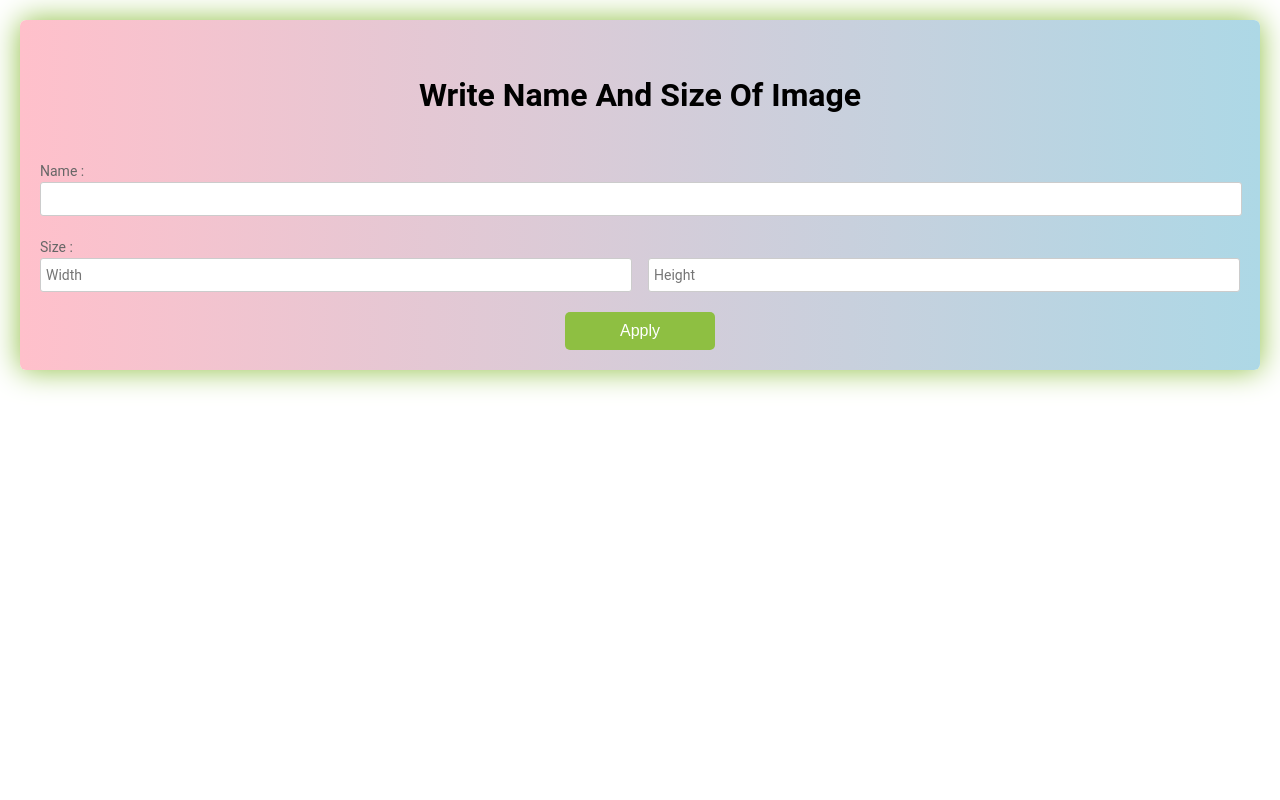
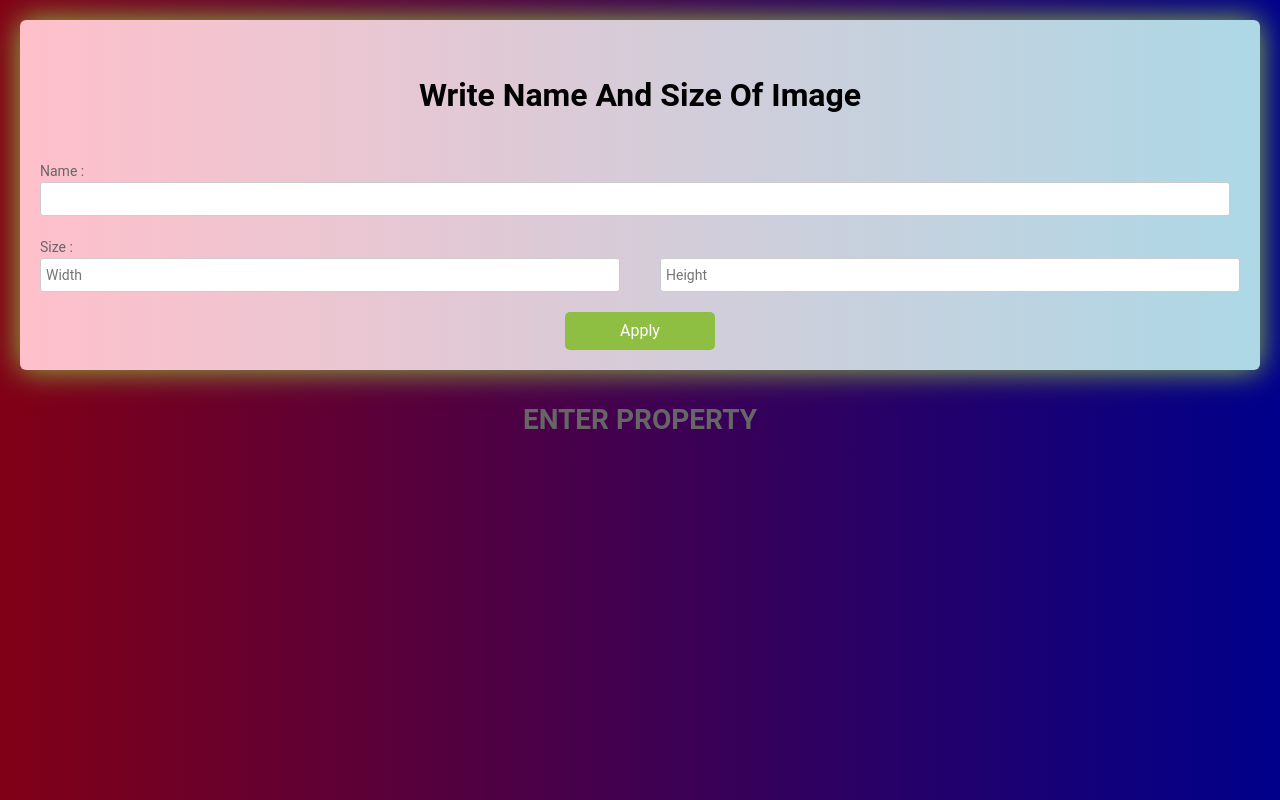
Before and after one commit to Maxxfloat/butterfly, a React (Create React App) app: page / in a window 1280 px wide. Built offline with nearby package versions, Linux system fonts and the light colour scheme.

Commit message:
goal achived

```diff
--- a/package.json
+++ b/package.json
@@ -8,7 +8,8 @@
     "@testing-library/user-event": "^7.2.1",
     "react": "^16.13.1",
     "react-dom": "^16.13.1",
-    "react-scripts": "3.4.3"
+    "react-scripts": "3.4.3",
+    "tachyons": "^4.12.0"
   },
   "scripts": {
     "start": "react-scripts start",
--- a/src/App.js
+++ b/src/App.js
@@ -2,7 +2,6 @@ import React, {Component} from 'react';
 import Images from './components/Images'
 import Gettingsize from './components/Gettingsize';
 
-//photokink is property that get url to aply and i use it in image.js as property
 class App extends Component {
   constructor (){
     super()
@@ -10,7 +9,7 @@ class App extends Component {
       nameValue : '',
       widthValue :'',
       heightValue : '',
-      applyclicked : false,
+      path : ''
     }
   }
   handlenameValue = (event) => {
@@ -25,22 +24,28 @@ class App extends Component {
     console.log("handleheight");
     this.setState({heightValue: event.target.value})
   }
-  handleclick = () => {
-    console.log("didsumbit runs")
-    return this.setState({applyclicked : !this.state.applyclicked})
+  handleclick = (event) => {
+    console.log("handclick")
+    const {nameValue,widthValue} = this.state;
+    if (nameValue === '' || widthValue === ''){
+      this.setState({path : ''})
+    }
+    else {
+      return this.setState({path : `https://api.adorable.io/avatars/${widthValue}/${nameValue}`})
+    }
   }
   render (){
-    if (this.state.applyclicked === true){
-      return <Images applyclicked = {this.state.applyclicked}/>
-    }
+
+
     return (
       <div className="App">
         <Gettingsize
-          handlenameVlue={this.handlenameValue}
+          handlenameValue={this.handlenameValue}
           handlewidth={this.handlewidth}
           handleheight = {this.handleheight}
           handleclick={this.handleclick}
         />
+        <Images path = {this.state.path}/>
       </div>
     );
   }
--- a/src/components/Gettingsize.css
+++ b/src/components/Gettingsize.css
@@ -10,7 +10,7 @@ font-size: 14px;
 color: #666;
 line-height: 22px;
 }
-h1 {
+.fh1 {
 position: absolute;
 margin: 0;
 font-size: 32px;
--- a/src/components/Gettingsize.js
+++ b/src/components/Gettingsize.js
@@ -1,17 +1,17 @@
 import React from 'react';
 import './Gettingsize.css';
 
-const Gettingsize = ({handlenameVlue,handlewidth,handleheight,handleclick}) => {
+const Gettingsize = ({handlenameValue,handlewidth,handleheight,handleclick}) => {
   return (
     <div className="body">
       <div className="testbox">
         <form>
           <div className="banner">
-              <h1>Write Name And Size Of Image</h1>
+            <h1 className="fh1">Write Name And Size Of Image</h1>
           </div>
           <div className="item">
             <p>Name :</p>
-              <input type="text" name="name" onChange={handlenameVlue}/>
+            <input type="text" name="name" onChange={handlenameValue}/>
           </div>
           <div className="item">
             <p>Size :</p>
@@ -26,6 +26,7 @@ const Gettingsize = ({handlenameVlue,handlewidth,handleheight,handleclick}) => {
         </form>
       </div>
     </div>
+
   )
 }
 
--- a/src/components/Images.js
+++ b/src/components/Images.js
@@ -1,10 +1,20 @@
 import React from 'react';
+import 'tachyons';
+import './Images.css';
 
-//photolink is property (destructur as prop.photolink) that set image url
-const Images = ({nameVluae,widthValue,heightValue}) => {
-    return (
-        <img alt='dos' src="https://api.adorable.io/avatars/error"/>
-    )
+const Images = ({path}) => {
+    if (path === ''){
+        return (
+            <h1 className="tc">ENTER PROPERTY</h1>
+        )
+    }
+    else {
+        return (
+            <div className='tc'>
+                <img alt='dos' src={path} />
+            </div>
+        )
+    }
 }
 
 export default Images;
--- a/src/index.css
+++ b/src/index.css
@@ -5,6 +5,7 @@ body {
     sans-serif;
   -webkit-font-smoothing: antialiased;
   -moz-osx-font-smoothing: grayscale;
+  background-image: linear-gradient(to left,darkblue,rgb(129, 0, 22));
 }
 
 code {
```
Also changed, not shown: 1 other file (tests, documents, lock files or other folders). Lines whose indentation alone changed are shown as unchanged.
